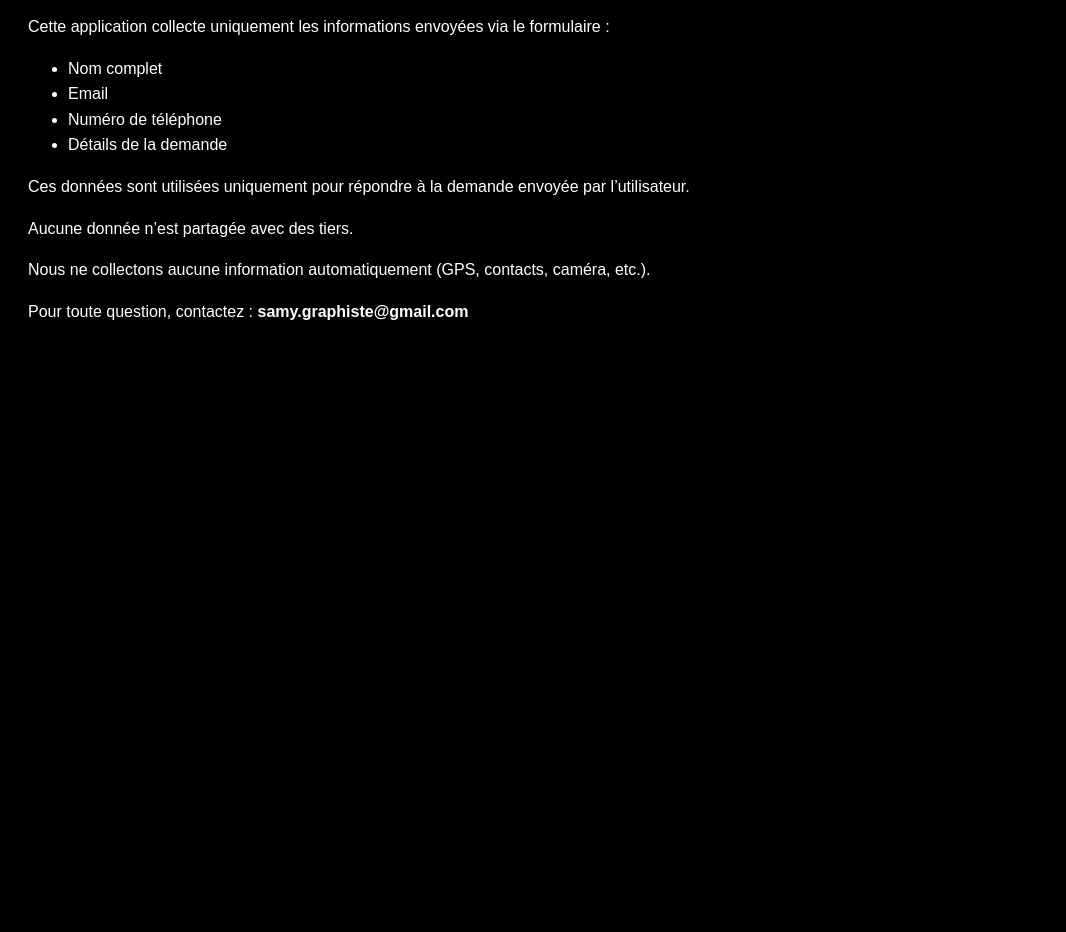
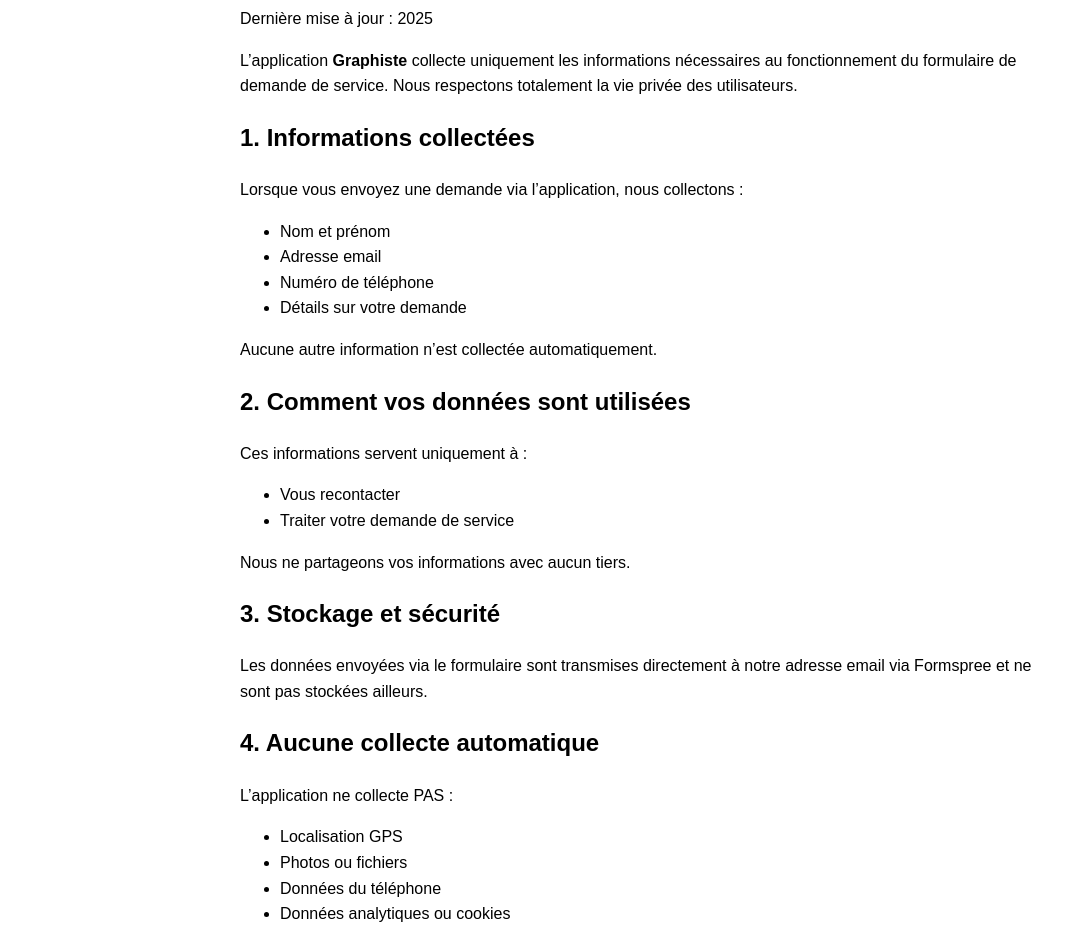
Before and after one commit to samygraphiste-creator/graphiste-privacy, a plain HTML site: page index.html in a window 1280 px wide. Shown: the part 108-1040 px from the top of the page, without its empty margins (0-1066 px from the left). Before the commit the page ends 800 px from the top, so only its background shows below. Drawn offline with Linux system fonts and the light colour scheme.

Commit message:
Update index.html

```diff
--- a/index.html
+++ b/index.html
@@ -1,30 +1,73 @@
 <!DOCTYPE html>
 <html lang="fr">
 <head>
-  <meta charset="UTF-8" />
-  <title>Politique de confidentialité</title>
+  <meta charset="UTF-8">
+  <title>Politique de Confidentialité – Graphiste</title>
+  <meta name="viewport" content="width=device-width, initial-scale=1.0">
   <style>
     body {
-      background: #000;
-      color: #fff;
       font-family: Arial, sans-serif;
       padding: 20px;
+      max-width: 800px;
+      margin: auto;
       line-height: 1.6;
     }
+    h1 { text-align: center; }
   </style>
 </head>
 <body>
-  <h1>Politique de confidentialité</h1>
-  <p>Cette application collecte uniquement les informations envoyées via le formulaire :</p>
-  <ul>
-    <li>Nom complet</li>
-    <li>Email</li>
-    <li>Numéro de téléphone</li>
-    <li>Détails de la demande</li>
-  </ul>
-  <p>Ces données sont utilisées uniquement pour répondre à la demande envoyée par l’utilisateur.</p>
-  <p>Aucune donnée n’est partagée avec des tiers.</p>
-  <p>Nous ne collectons aucune information automatiquement (GPS, contacts, caméra, etc.).</p>
-  <p>Pour toute question, contactez : <strong>samy.graphiste@gmail.com</strong></p>
+
+<h1>Politique de Confidentialité – Application Graphiste</h1>
+
+<p>Dernière mise à jour : 2025</p>
+
+<p>
+L’application <strong>Graphiste</strong> collecte uniquement les informations nécessaires
+au fonctionnement du formulaire de demande de service.
+Nous respectons totalement la vie privée des utilisateurs.
+</p>
+
+<h2>1. Informations collectées</h2>
+<p>Lorsque vous envoyez une demande via l’application, nous collectons :</p>
+<ul>
+  <li>Nom et prénom</li>
+  <li>Adresse email</li>
+  <li>Numéro de téléphone</li>
+  <li>Détails sur votre demande</li>
+</ul>
+
+<p>Aucune autre information n’est collectée automatiquement.</p>
+
+<h2>2. Comment vos données sont utilisées</h2>
+<p>Ces informations servent uniquement à :</p>
+<ul>
+  <li>Vous recontacter</li>
+  <li>Traiter votre demande de service</li>
+</ul>
+
+<p>Nous ne partageons vos informations avec aucun tiers.</p>
+
+<h2>3. Stockage et sécurité</h2>
+<p>
+Les données envoyées via le formulaire sont transmises directement à notre adresse email
+via Formspree et ne sont pas stockées ailleurs.
+</p>
+
+<h2>4. Aucune collecte automatique</h2>
+<p>
+L’application ne collecte PAS :
+</p>
+<ul>
+  <li>Localisation GPS</li>
+  <li>Photos ou fichiers</li>
+  <li>Données du téléphone</li>
+  <li>Données analytiques ou cookies</li>
+  <li>Données d’enfants de moins de 13 ans</li>
+</ul>
+
+<h2>5. Contact</h2>
+<p>Pour toute question concernant cette politique, vous pouvez nous contacter :</p>
+<p>Email : <strong>samy.graphiste@gmail.com</strong></p>
+
 </body>
 </html>
```
